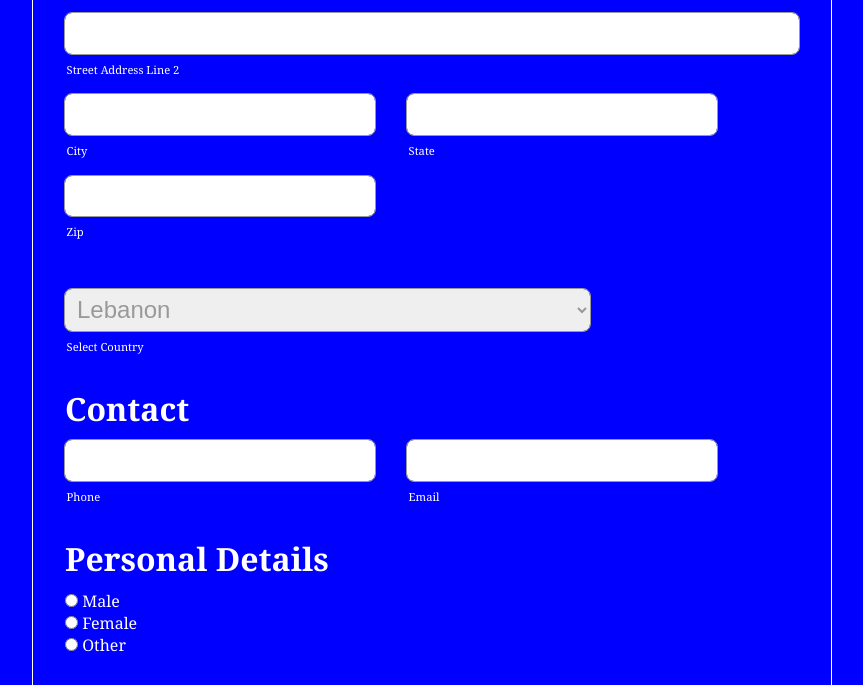
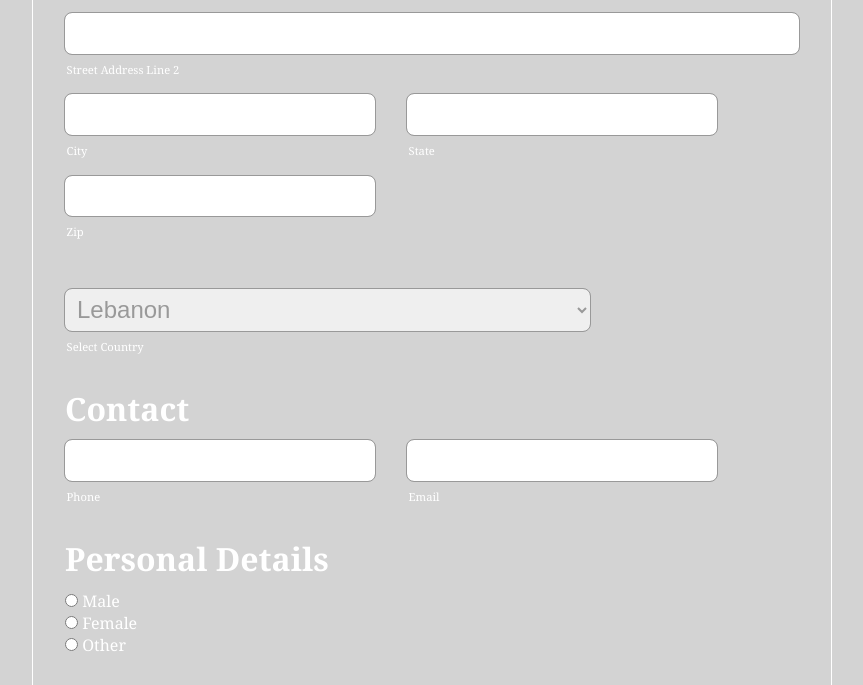
Before and after one commit to gvenkataraju9676/Surveyform, a plain HTML site: page index.html in a window 1280 px wide. Shown: the part 489-1174 px from the top of the page, without its empty margins (208-1071 px from the left). Drawn offline with Linux system fonts and the light colour scheme.

Commit message:
Update survey.css

```diff
--- a/survey.css
+++ b/survey.css
@@ -7,7 +7,7 @@
   body {
     font-family: Georgia, "Times New Roman", Times, serif;
     color: white;
-    background-color: blue;
+    background-color: lightgray;
   }
 
   .container {
```
